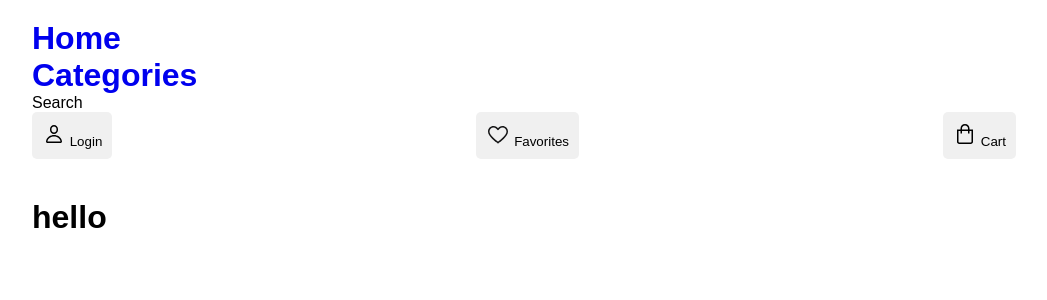
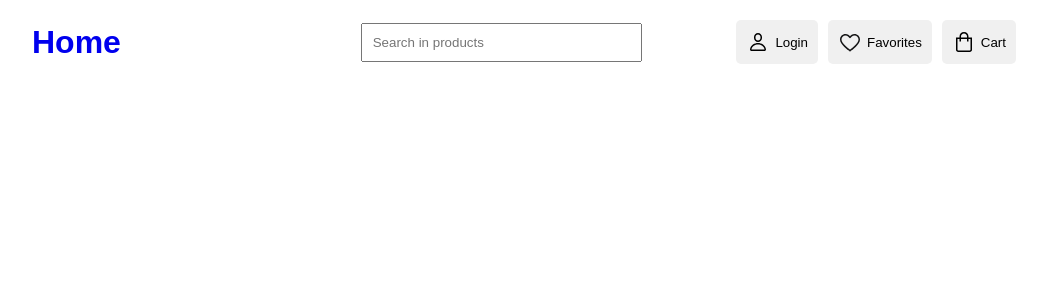
Before and after one commit to Ikrombek14/online_shop, a Django app: page / in a window 1280 px wide. Shown: the top 300 px of the page, without its empty margins (116-1163 px from the left). Run offline with Django 5.2, Linux system fonts and the light colour scheme; a user stored in the database is signed in.

Commit message:
zarnigor

```diff
--- a/products/urls.py
+++ b/products/urls.py
@@ -1,5 +1,7 @@
 from django.urls import path
-from .views import ProductsCategoryView, ProductsView, ProductsDetailView, AddCommentView, DeleteCommentView, UpdateCommentView, HomeTest
+from .views import (ProductsCategoryView, ProductsView,
+                    ProductsDetailView, AddCommentView, DeleteCommentView,
+                    UpdateCommentView, HomeTest, SearchView)
 
 app_name = 'products'
 urlpatterns = [
@@ -10,5 +12,6 @@ urlpatterns = [
     path('products/<int:pk>/add-comment/', AddCommentView.as_view(), name='add_comment'),
     path('update-comment/<int:pk>/', UpdateCommentView.as_view(), name='update_comment'),
     path('delete-comment/<int:pk>/', DeleteCommentView.as_view(), name='delete_comment'),
-    path('homepage/', HomeTest.as_view(), name='homepage')
+    path('homepage/', HomeTest.as_view(), name='homepage'),
+    path('search/', SearchView.as_view(), name='search')
     ]
--- a/products/views.py
+++ b/products/views.py
@@ -5,6 +5,8 @@ from django.views import View
 from django.views import View
 from django.contrib.auth.mixins import LoginRequiredMixin
 from django.utils.decorators import method_decorator
+from django.db.models import Q
+
 # Create your views here.
 
 
@@ -81,3 +83,16 @@ class DeleteCommentView(View):
         comment = Comment.objects.get(pk=pk)
         comment.delete()
         return render(request, 'products_detail.html', context={'form': CommentForm()})
+
+
+class SearchView(View):
+    def get(self, request):
+        query = request.GET.get('q')
+        items = Products.objects.filter(
+            Q(Q(name__icontains=query) | Q(price__icontains=query) | Q(description__icontains=query))
+        )
+        context = {
+            'items': items,
+            'query': query
+        }
+        return render(request, 'search.html', context=context)
--- a/templates/base.html
+++ b/templates/base.html
@@ -6,7 +6,7 @@
     <title>{% block title %} Online shop {% endblock %}</title>
 
     <style>
-        *{
+        * {
             box-sizing: border-box;
             margin: 0;
             padding: 0;
@@ -15,31 +15,60 @@
             text-decoration: none;
         }
 
-        body{
+        body {
             background-color: #ffffff;
         }
-        .container{
+
+        .container {
             width: 80%;
             margin: 0 auto;
             padding: 20px;
         }
 
-        .header-buttons{
+        .header {
             display: flex;
             justify-content: space-between;
             align-items: center;
+            margin-bottom: 20px;
         }
 
-        .header-button{
+        .logo {
+            flex: 1;
+        }
+
+        .search {
+            flex: 2;
+            text-align: center;
+        }
+
+        .search input {
+            width: 60%;
+            padding: 10px;
+        }
+
+        .header-buttons {
+            flex: 1;
+            display: flex;
+            justify-content: flex-end;
+            gap: 10px;
+        }
+
+        .header-button {
             padding: 10px;
             border-radius: 5px;
             background-color: #f0f0f0;
             border: none;
             cursor: pointer;
+            display: flex;
+            align-items: center;
         }
 
-        .header-button:hover{
+        .header-button:hover {
             background-color: #e0e0e0;
+        }
+
+        .header-button svg {
+            margin-right: 5px;
         }
 
         .message-m {
@@ -96,13 +125,15 @@
             max-width: 1200px;
             margin: 0 auto;
         }
-        .review-button{
+
+        .review-button {
             background-color: black;
             color: white;
             border: none;
             padding: 5px 10px;
             cursor: pointer;
         }
+
         .add-review-btn {
             margin-bottom: 10px;
             background-color: black;
@@ -141,7 +172,6 @@
             padding: 5px 10px;
             cursor: pointer;
         }
-
     </style>
 </head>
 <body>
@@ -157,16 +187,19 @@
             </ul>
         </div>
     {% endif %}
-    <header class="container">
-        <h1><a href="{% url 'products:homepage' %}">Home</a></h1>
-        <div>
-            <h1><a href="{% url 'products:categories' %}">Categories</a></h1>
-            <p>Search</p>
+    <header class="container header">
+        <div class="logo">
+            <h1><a href="{% url 'products:homepage' %}">Home</a></h1>
         </div>
-        <div class="header-buttons" >
+        <div class="search">
+            <form action="{% url 'products:search' %}" method="get" style="display: inline;">
+                <input type="text" name="q" placeholder="Search in products" required>
+            </form>
+        </div>
+        <div class="header-buttons">
             <a href="{% url 'users:login' %}">
                 <button class="header-button">
-                    <svg data-v-38448f9a="" width="24" height="24" viewBox="0 0 24 24" fill="none" xmlns="http://www.w3.org/2000/svg" class="ui-icon ">
+                    <svg data-v-38448f9a="" width="24" height="24" viewBox="0 0 24 24" fill="none" xmlns="http://www.w3.org/2000/svg" class="ui-icon">
                         <path fill-rule="evenodd" clip-rule="evenodd" d="M12 3C9.79086 3 8 4.79086 8 7V8C8 10.2091 9.79086 12 12 12C14.2091 12 16 10.2091 16 8V7C16 4.79086 14.2091 3 12 3ZM9.5 7C9.5 5.61929 10.6193 4.5 12 4.5C13.3807 4.5 14.5 5.61929 14.5 7V8C14.5 9.38071 13.3807 10.5 12 10.5C10.6193 10.5 9.5 9.38071 9.5 8V7ZM5.50232 19.3686C5.97321 16.2577 9.01803 14.5 12.0022 14.5C14.9858 14.5 18.031 16.2577 18.5019 19.3686C18.5046 19.3866 18.5025 19.3972 18.5 19.4048C18.497 19.4137 18.4903 19.4269 18.4759 19.442C18.4453 19.4741 18.3894 19.5039 18.3171 19.5039H5.68718C5.61487 19.5039 5.55898 19.4741 5.52838 19.442C5.51394 19.4269 5.50726 19.4137 5.50427 19.4048C5.50174 19.3972 5.49961 19.3865 5.50232 19.3686ZM12.0022 13C8.57321 13 4.64037 15.0404 4.01922 19.1441C3.85624 20.2208 4.75727 21.0039 5.68718 21.0039H18.3171C19.247 21.0039 20.148 20.2208 19.985 19.1441C19.3638 15.0404 15.4306 13 12.0022 13Z" fill="black"></path>
                     </svg>
                     <span>Login</span>
--- a/templates/home.html
+++ b/templates/home.html
@@ -1,5 +1,5 @@
 {% extends 'base.html' %}
 {% block title %}Home{% endblock %}
 {% block content %}
-    <h1>hello</h1>
+    <h1></h1>
 {% endblock%}
```
Also changed, not shown: products/templates/search.html (added, +18 -0 lines), db.sqlite3.
